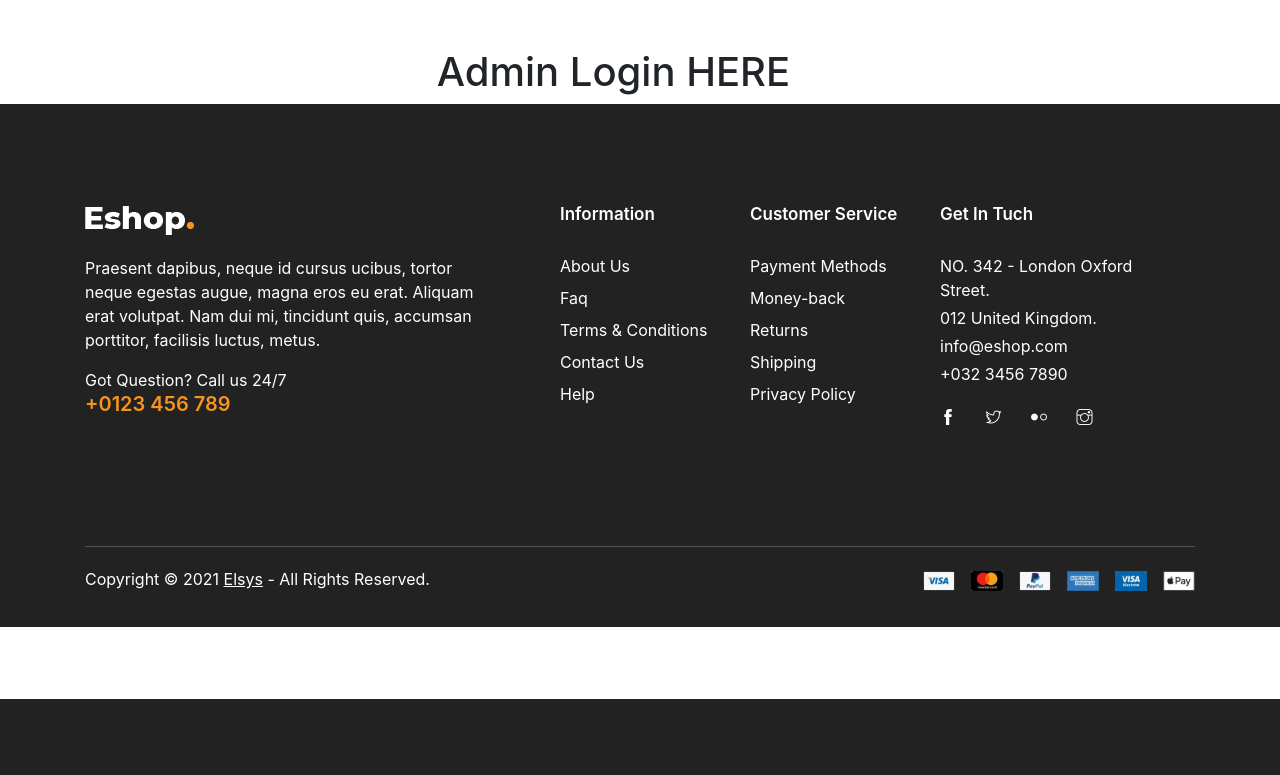
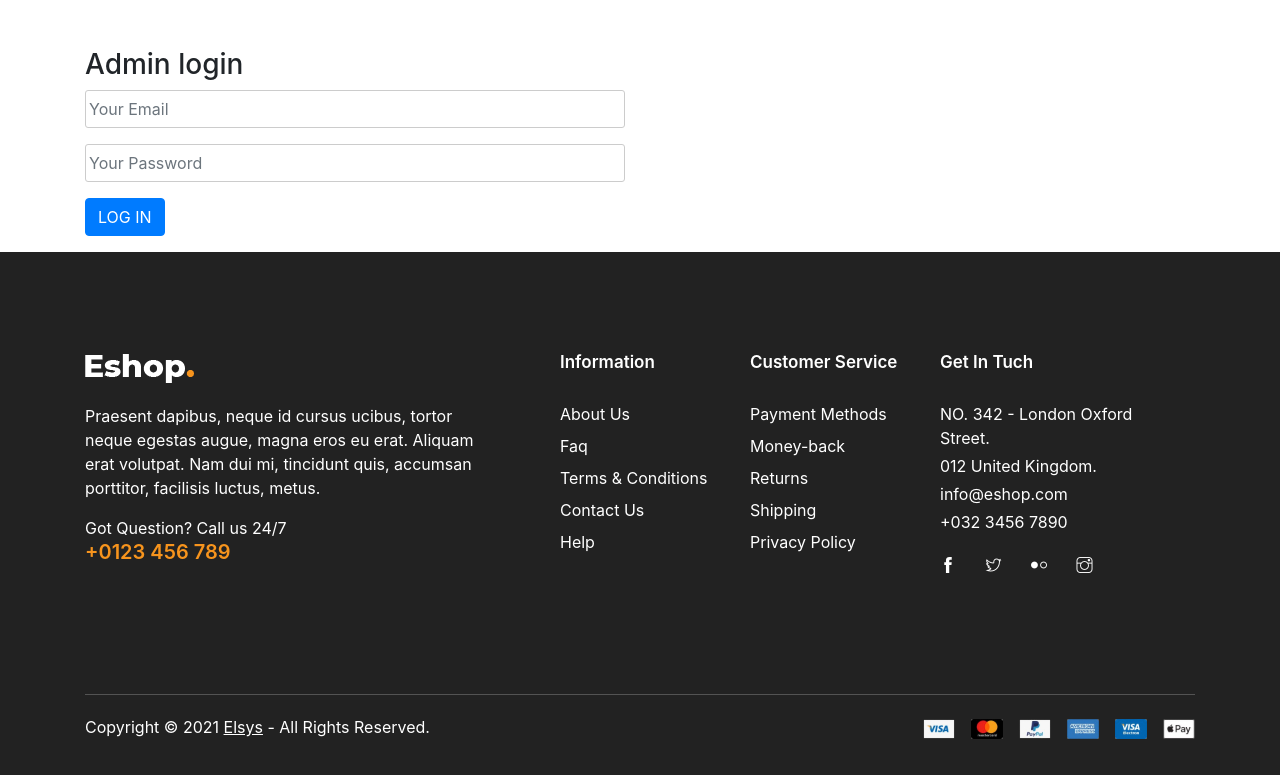
Before and after one commit to NikiDeyanov86/Online_shop, a Flask app: page /admin/login in a window 1280 px wide. Shown: the part 101-876 px from the top of the page. Before the commit the page ends 800 px from the top, so only its background shows below. Run offline with Flask 2, Linux system fonts and the light colour scheme; some libraries are stand-ins or nearby versions.

Commit message:
Made admin login. TODO invalid credentials

```diff
--- a/app.py
+++ b/app.py
@@ -12,14 +12,23 @@ from werkzeug.utils import secure_filename
 
 from database import db_session, init_db
 from login import login_manager
-from models import User
+from models import User, Product, Category, Photo
 
 from datetime import datetime
 
+import config
+
 app = Flask(__name__)
-app.secret_key = "ssucuuh398nuwetubr33rcuhne"
+app.secret_key = config.SECRET_KEY
 login_manager.init_app(app)
 init_db()
+
+ADMIN = User.query.filter_by(email=config.EMAIL, role="admin").first()
+if not ADMIN:
+    ADMIN = User(email=config.EMAIL, password=config.PASSWORD, role="admin")
+
+    db_session.add(ADMIN)
+    db_session.commit()
 
 
 def admin_login_required(func):
@@ -52,9 +61,7 @@ def register():
     if request.method == 'GET':
         return render_template("register.html")
     else:
-
         email = request.form['email']
-        #username = email
         password = generate_password_hash(request.form['password'])
 
         user = User(email=email, password=password)
@@ -101,7 +108,6 @@ def admin_register():
     if request.method == 'GET':
         return render_template("admin_register.html")
     else:
-        #username = request.form['username']
         email = request.form['email']
         password = generate_password_hash(request.form['password'])
 
@@ -121,10 +127,10 @@ def admin_login():
     if request.method == 'GET':
         return render_template('admin_login.html')
     else:
-        name_email = request.form['name_email']
+        email = request.form['email']
         password = request.form['password']
 
-        user = User.query.filter(User.email == name_email).first()
+        user = User.query.filter(User.email == email).first()
 
         if user and check_password_hash(user.password, password):
             user.login_id = str(uuid.uuid4())
@@ -132,6 +138,9 @@ def admin_login():
             login_user(user)
 
             return redirect(url_for('admin'))
+        else:
+            # Invalid
+            pass
 
 
 @ app.route('/logout')
--- a/templates/admin_login.html
+++ b/templates/admin_login.html
@@ -7,8 +7,24 @@
 
 <div class="mt-5">
     <div class="row justify-content-center">
-        <div class="col-4">
-            <h1>Admin Login HERE</h1>
+        <div class="container login-container">
+            <div class="row">
+                <div class="col-md-6 login-form">
+                    <h3>Admin login</h3>
+                    <form method="POST">
+                        <div class="form-group">
+                            <input type="text" class="form-control" name="email" placeholder="Your Email" required />
+                        </div>
+                        <div class="form-group">
+                            <input type="password" class="form-control" name="password" placeholder="Your Password" required />
+                        </div>
+                        <div class="form-group">
+                            <button type="submit" class="btn btn-primary">Log in</button>
+                        </div>
+
+                    </form>
+                </div>
+            </div>
         </div>
     </div>
 
```
Also changed, not shown: templates/login.html (+1 -16 lines).
